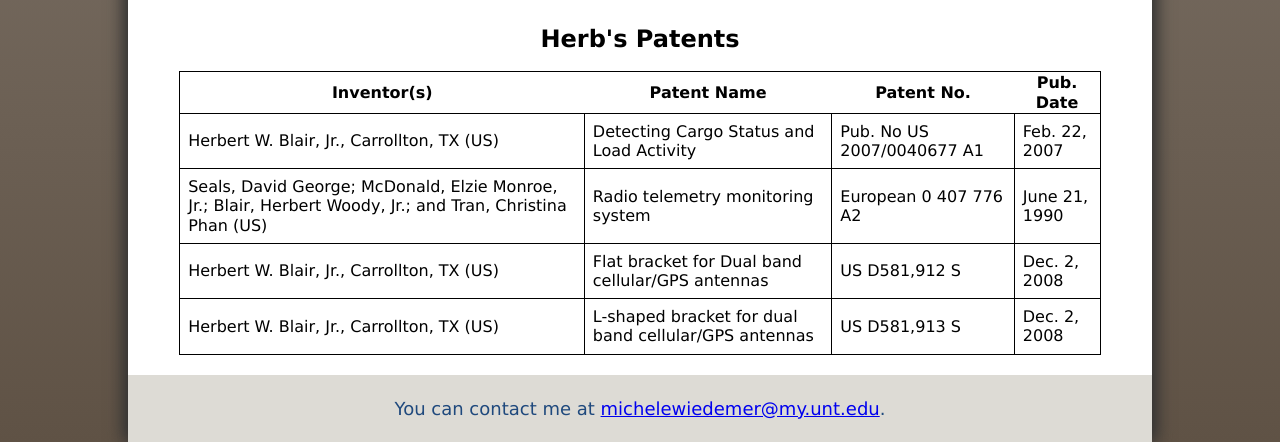
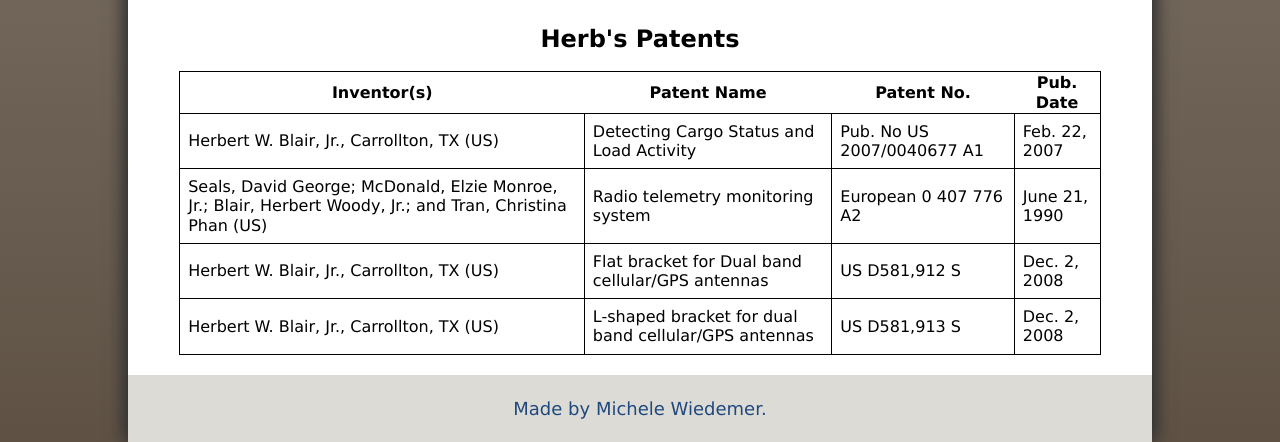
Before and after one commit to mbwiedemer/hwb, a plain HTML site: page career.html in a window 1280 px wide. Shown: the part 3529-3971 px from the top of the page. Drawn offline with Linux system fonts and the light colour scheme.

Commit message:
Update career.html

```diff
--- a/career.html
+++ b/career.html
@@ -148,7 +148,7 @@
 		</article>
 
 	<footer>
-     <p> You can contact me at <a href="mailto:michelewiedemer@my.unt.edu">michelewiedemer@my.unt.edu</a>.</p>
+     <p> Made by Michele Wiedemer.</p>
 
 
    </footer>
```
